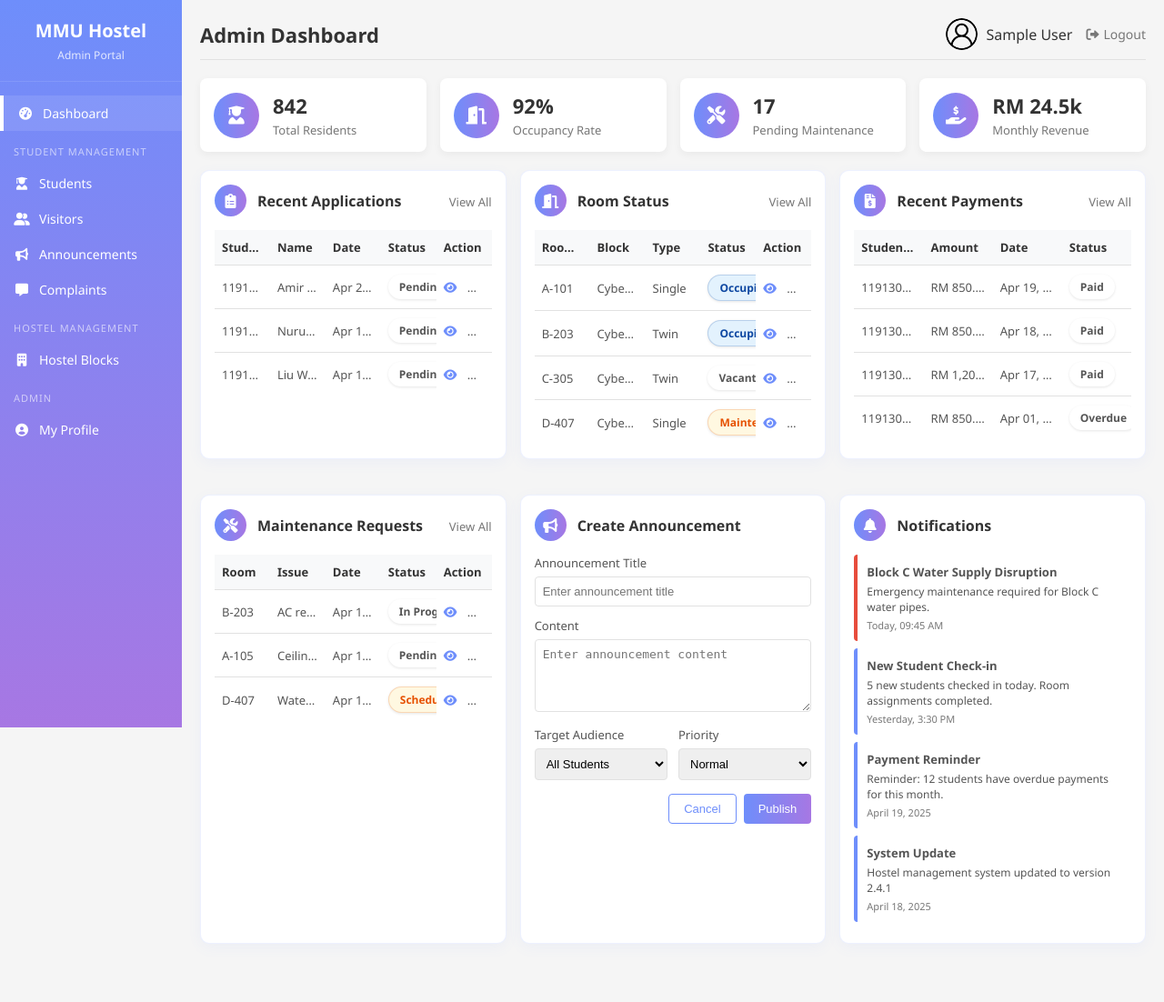
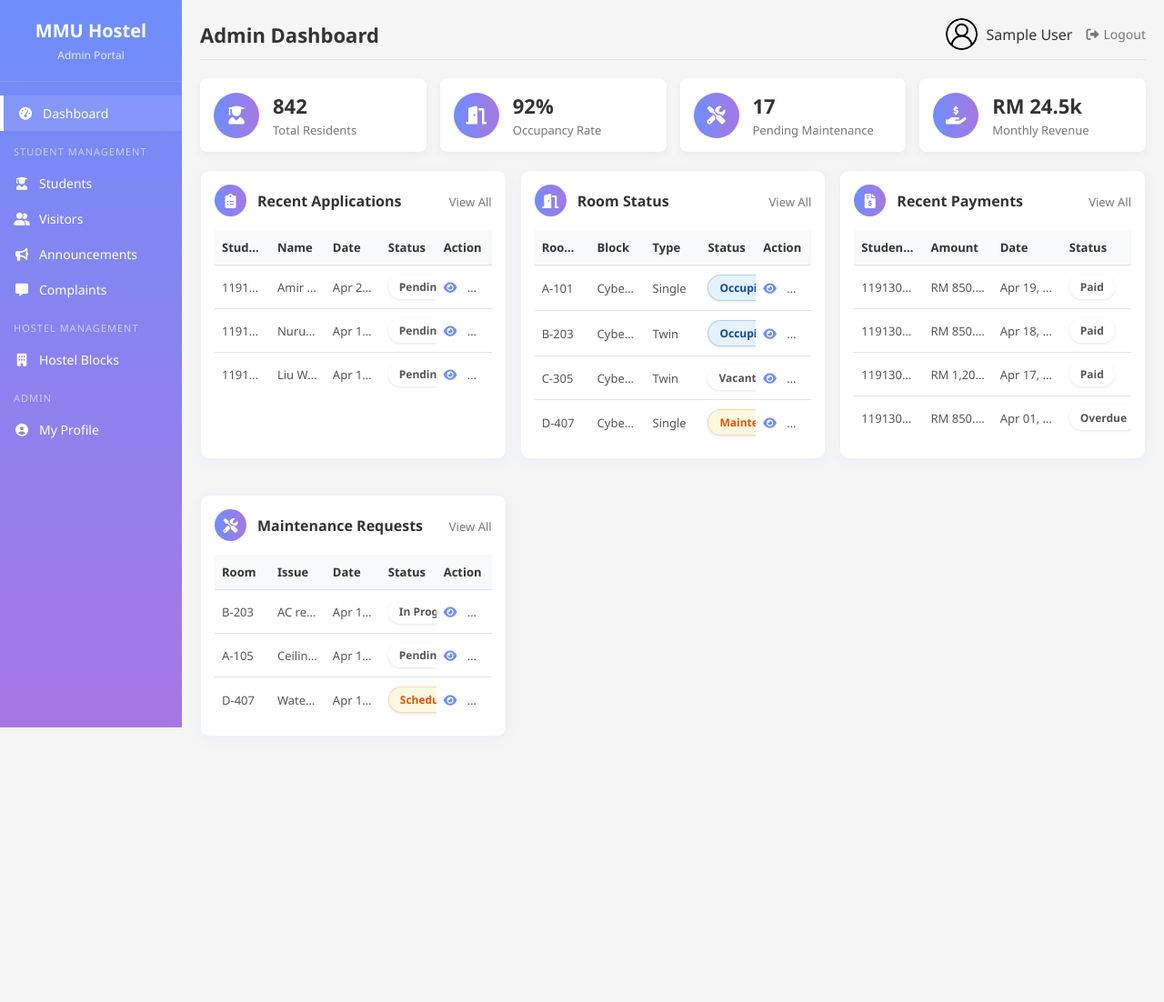
Before and after one commit to boon-lh/hostel-management-system, a PHP site: page /admin/dashboard.php in a window 1280 px wide. Shown: the whole page at 91% size. After the commit the page ends 800 px from the top, so only its background shows below. Run offline with PHP 8.4, Linux system fonts and the light colour scheme; the visitor is signed in with stand-in values (Sample User, id 1).

Commit message:
Update dashboard.php

```diff
--- a/admin/dashboard.php
+++ b/admin/dashboard.php
@@ -322,93 +322,6 @@ require_once 'sidebar-admin.php';
             </div>
         </div>
 
-        <!-- Create Announcement -->
-        <div class="card">
-            <div class="card-header">
-                <div class="card-title-area">
-                    <div class="card-icon">
-                        <i class="fas fa-bullhorn"></i>
-                    </div>
-                    <h2 class="card-title">Create Announcement</h2>
-                </div>
-            </div>
-            <div class="card-content">
-                <form>
-                    <div class="form-group">
-                        <label for="title">Announcement Title</label>
-                        <input type="text" class="form-control" id="title" placeholder="Enter announcement title">
-                    </div>
-                    <div class="form-group" style="margin-top: 12px;">
-                        <label for="content">Content</label>
-                        <textarea class="form-control" id="content" rows="3" placeholder="Enter announcement content"></textarea>
-                    </div>
-                    <div class="form-row" style="margin-top: 12px;">
-                        <div class="form-group">
-                            <label for="target">Target Audience</label>
-                            <select class="form-control" id="target">
-                                <option>All Students</option>
-                                <option>Block A</option>
-                                <option>Block B</option>
-                                <option>Block C</option>
-                                <option>Block D</option>
-                            </select>
-                        </div>
-                        <div class="form-group">
-                            <label for="priority">Priority</label>
-                            <select class="form-control" id="priority">
-                                <option>Normal</option>
-                                <option>Important</option>
-                                <option>Urgent</option>
-                            </select>
-                        </div>
-                    </div>
-                    <div style="margin-top: 15px; display: flex; justify-content: flex-end;">
-                        <button type="button" class="btn btn-outline" style="margin-right: 8px;">Cancel</button>
-                        <button type="submit" class="btn btn-primary">Publish</button>
-                    </div>
-                </form>
-            </div>
-        </div>
-
-        <!-- Notifications -->
-        <div class="card">
-            <div class="card-header">
-                <div class="card-title-area">
-                    <div class="card-icon">
-                        <i class="fas fa-bell"></i>
-                    </div>
-                    <h2 class="card-title">Notifications</h2>
-                </div>
-            </div>
-            <div class="card-content">
-                <div class="notification notification-urgent">
-                    <div class="notification-title">Block C Water Supply Disruption</div>
-                    <p>Emergency maintenance required for Block C water pipes.</p>
-                    <div class="notification-time">Today, 09:45 AM</div>
-                </div>
-
-                <div class="notification">
-                    <div class="notification-title">New Student Check-in</div>
-                    <p>5 new students checked in today. Room assignments completed.</p>
-                    <div class="notification-time">Yesterday, 3:30 PM</div>
-                </div>
-
-                <div class="notification">
-                    <div class="notification-title">Payment Reminder</div>
-                    <p>Reminder: 12 students have overdue payments for this month.</p>
-                    <div class="notification-time">April 19, 2025</div>
-                </div>
-
-                <div class="notification">
-                    <div class="notification-title">System Update</div>
-                    <p>Hostel management system updated to version 2.4.1</p>
-                    <div class="notification-time">April 18, 2025</div>
-                </div>
-            </div>
-        </div>
-    </div>
-</div>
-
 <?php
 // Include footer
 require_once '../shared/includes/footer.php';
```
